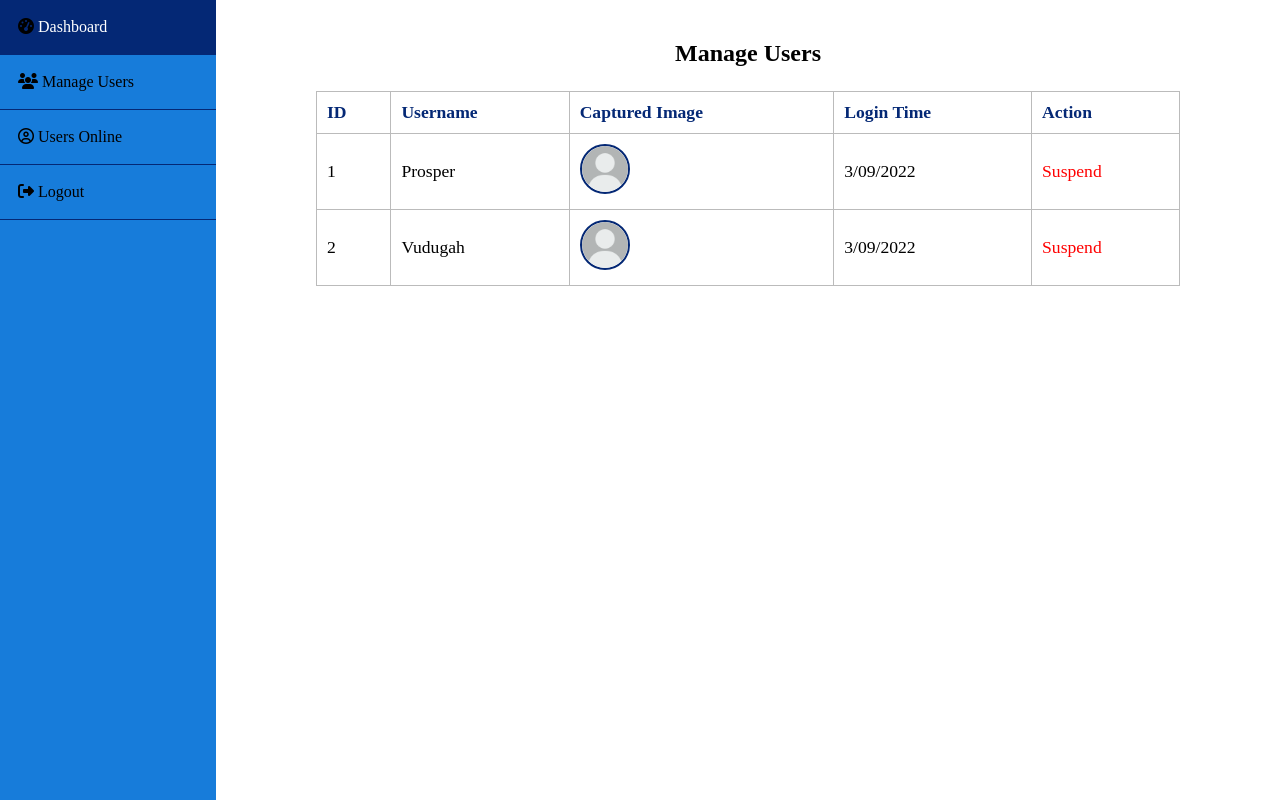
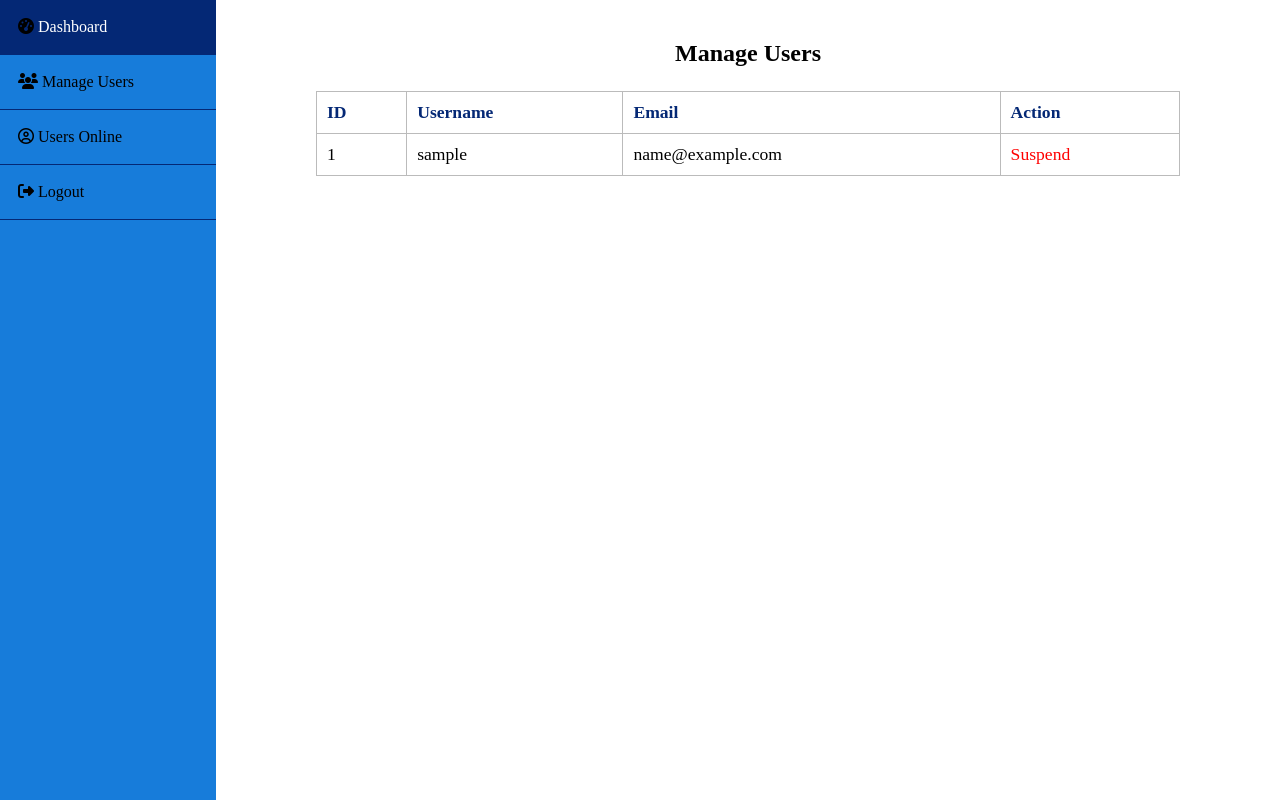
Before and after one commit to osik1/Face_capture_authentication, a Flask app: page /users in a window 1280 px wide. Run offline with Flask 2, Linux system fonts and the light colour scheme; the visitor is signed in with stand-in values (Sample User, id 1); tables that the repository leaves empty or names only in its code hold one stand-in row (values such as "Sample post"); some libraries are stand-ins or nearby versions.

Commit message:
Dashboard all users page completed

```diff
--- a/app.py
+++ b/app.py
@@ -5,6 +5,8 @@ from flask_mysqldb import MySQL
 import MySQLdb.cursors
 import re
 from capture import detect_face, gen_frames, camera
+
+
 
 
 #instatiate flask app
@@ -17,7 +19,7 @@ app.secret_key = 'your secret key'
 # CONNECT APP TO DATABASE
 app.config['MYSQL_HOST'] = 'localhost'
 app.config['MYSQL_USER'] = 'root'
-app.config['MYSQL_PASSWORD'] = 'Osik@0555253975'
+app.config['MYSQL_PASSWORD'] = 'password'
 app.config['MYSQL_DB'] = 'authentication'
 
 mysql = MySQL(app)
@@ -133,30 +135,22 @@ def register():
 	return render_template('register.html', msg = msg)
 
 
+#FETCH ALL USERS FUNCTION
+def everyUser():
+    cursor = mysql.connection.cursor(MySQLdb.cursors.DictCursor)
+    cursor.execute('SELECT * FROM users')
+    regusers = cursor.fetchall()
+    return regusers
 
 
-
-# ALL USERS
-@app.route('/users')
+# ALL USERS ROUTE FUNCTION
+@app.route('/users', methods =['GET', 'POST'])
 def users():
   if 'username' not in session and 'username' != "Admin": # if user is not loggedin and not admin redirect to login page
         return redirect(url_for('login'))
   else:
-       return render_template('users.html')
-
-
-
-@app.route('/users')### Will continue from here
-def allusers():
-    cursor = mysql.connection.cursor(MySQLdb.cursors.DictCursor)
-    cursor.execute('SELECT * FROM users')
-    reguser = cursor.fetchall()
-    if reguser:
-        return render_template('users.html', reguser = reguser)
-
-
-
-
+      user = everyUser()
+      return render_template('users.html', users = user)
 
 
 #ALL USERS ONLINE
@@ -166,9 +160,6 @@ def users_online():
         return redirect(url_for('login'))
     else:
        return render_template('usersOnline.html')
-
-
-
 
 
 # DASHBOARD
@@ -185,7 +176,7 @@ def dashboard():
 
 
 
-	# UPLOADING IMAGE IN FLASK
+	# UPLOADING IMAGE
 # picture = db.Column(db.String(254), nullable=True)
 #  if request.method == 'POST':
 #         title = request.form['title']
--- a/templates/users.html
+++ b/templates/users.html
@@ -31,30 +31,24 @@
                     <thead>
                         <th>ID</th>
                         <th>Username</th>
-                        <th>Captured Image</th>
-                        <th>Login Time</th>
+                        <th>Email</th>
                         <th colspan="1">Action</th>
+                        {% block content %}
 
                         <tbody>
-
+                        {% for user in users %}
                             <tr>
-                                <td>1</td>
-                                <td><a href="">Prosper</a></td>
-                                <td><a href="profile-pic.jpg" data-lightbox="mygallery" data-title="Prosper"><img src="profile-pic.jpg" class="profile-pic"></a></td>
-                                <td>3/09/2022</td>
+                                <td>{{ user.id }}</td>
+                                <td><a href="">{{ user.username }}</a></td>
+                                <td>{{ user.email }}</td>
                                 <td><a href="javascript:void(0)" rel="" class="suspend">Suspend</a></td>
                              </tr>
-
-                             <tr>
-                                <td>2</td>
-                                <td><a href="">Vudugah</a></td>
-                                <td><a href="profile-pic.jpg" data-lightbox="mygallery" data-title="Prosper"><img src="profile-pic.jpg" class="profile-pic"></a></td>
-                                <td>3/09/2022</td>
-                                <td><a href="javascript:void(0)" rel="" class="suspend">Suspend</a></td>
-                             </tr>
-
+                        {% endfor %}
 
                         </tbody>
+
+                        {% endblock %}
+
                     </thead>
                 </table>
             </div>
```
